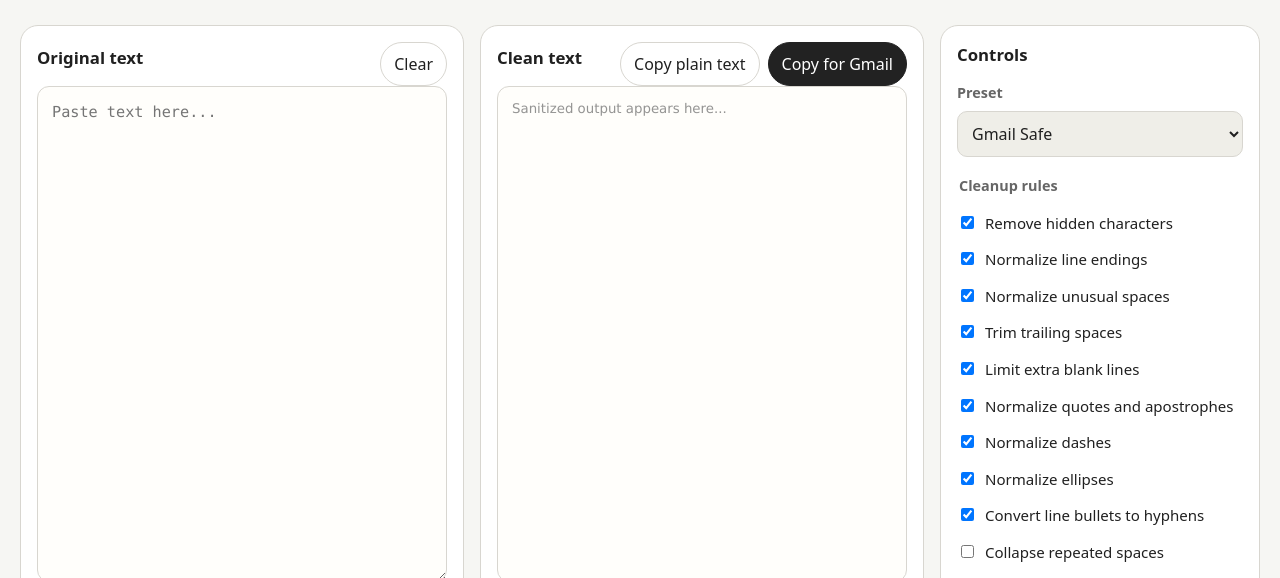
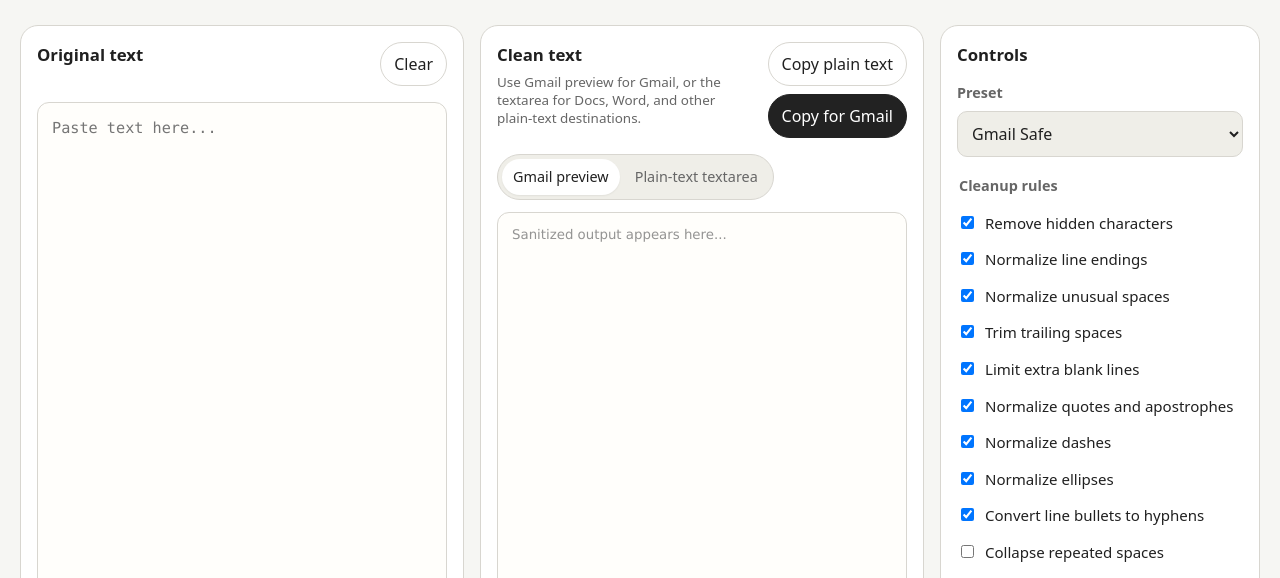
Before and after one commit to notdiogenes/clean-gpt, a plain HTML site: page index.html in a window 1280 px wide. Shown: the part 175-753 px from the top of the page. Drawn offline with Linux system fonts and the light colour scheme.

Commit message:
Add files via upload

```diff
--- a/app.js
+++ b/app.js
@@ -648,6 +648,9 @@
   function bindDom() {
     const input = document.getElementById("inputText");
     const output = document.getElementById("outputText");
+    const plainOutput = document.getElementById("plainOutputText");
+    const gmailViewButton = document.getElementById("gmailViewButton");
+    const plainViewButton = document.getElementById("plainViewButton");
     const copyButton = document.getElementById("copyButton");
     const gmailCopyButton = document.getElementById("gmailCopyButton");
     const clearButton = document.getElementById("clearButton");
@@ -675,6 +678,30 @@
         el.checked = Boolean(options[el.dataset.option]);
       });
       update();
+    }
+
+    function setOutputMode(mode) {
+      const showPlain = mode === "plain";
+
+      if (output) {
+        output.classList.toggle("is-hidden", showPlain);
+        output.setAttribute("aria-hidden", showPlain ? "true" : "false");
+      }
+
+      if (plainOutput) {
+        plainOutput.classList.toggle("is-hidden", !showPlain);
+        plainOutput.setAttribute("aria-hidden", showPlain ? "false" : "true");
+      }
+
+      if (gmailViewButton) {
+        gmailViewButton.classList.toggle("is-active", !showPlain);
+        gmailViewButton.setAttribute("aria-pressed", showPlain ? "false" : "true");
+      }
+
+      if (plainViewButton) {
+        plainViewButton.classList.toggle("is-active", showPlain);
+        plainViewButton.setAttribute("aria-pressed", showPlain ? "true" : "false");
+      }
     }
 
     function renderStats(result) {
@@ -761,6 +788,7 @@
     function update() {
       const result = sanitize(input.value, optionsFromUi());
       renderGmailHtmlPreview(output, result.cleanText);
+      if (plainOutput) plainOutput.value = result.cleanText;
       renderStats(result);
       renderChangeDetails(result);
       renderWarnings(result);
@@ -827,6 +855,7 @@
       copyButton.addEventListener("click", async () => {
         const result = sanitize(input.value, optionsFromUi());
         renderGmailHtmlPreview(output, result.cleanText);
+        if (plainOutput) plainOutput.value = result.cleanText;
         await copyTextWithFallback(result.cleanText, "Copied clean plain text.");
       });
     }
@@ -835,6 +864,7 @@
       gmailCopyButton.addEventListener("click", async () => {
         const result = sanitize(input.value, optionsFromUi());
         renderGmailHtmlPreview(output, result.cleanText);
+        if (plainOutput) plainOutput.value = result.cleanText;
         await copyGmailHtml(result.cleanText);
       });
     }
@@ -847,6 +877,20 @@
       });
     }
 
+    if (gmailViewButton) {
+      gmailViewButton.addEventListener("click", () => {
+        setOutputMode("gmail");
+      });
+    }
+
+    if (plainViewButton) {
+      plainViewButton.addEventListener("click", () => {
+        setOutputMode("plain");
+        if (plainOutput) plainOutput.focus();
+      });
+    }
+
+    setOutputMode("gmail");
     applyPreset("gmailSafe");
   }
 
--- a/index.html
+++ b/index.html
@@ -24,16 +24,27 @@
       <textarea id="inputText" spellcheck="true" placeholder="Paste text here..."></textarea>
     </section>
 
-    <section class="panel editor-panel" aria-labelledby="outputLabel">
+    <section class="panel editor-panel output-panel" aria-labelledby="outputLabel">
       <div class="panel-header">
-        <h2 id="outputLabel">Clean text</h2>
+        <div>
+          <h2 id="outputLabel">Clean text</h2>
+          <p class="panel-subtitle">Use Gmail preview for Gmail, or the textarea for Docs, Word, and other plain-text destinations.</p>
+        </div>
         <div class="button-row">
           <button id="copyButton" type="button" class="ghost-button">Copy plain text</button>
           <button id="gmailCopyButton" type="button" class="primary-button">Copy for Gmail</button>
         </div>
       </div>
+
+      <div class="output-toolbar" role="group" aria-label="Output view">
+        <button id="gmailViewButton" type="button" class="view-toggle is-active" aria-pressed="true">Gmail preview</button>
+        <button id="plainViewButton" type="button" class="view-toggle" aria-pressed="false">Plain-text textarea</button>
+      </div>
+
       <div id="outputText" class="gmail-compose-output" role="textbox" aria-readonly="true" tabindex="0" data-placeholder="Sanitized output appears here..."></div>
-      <p class="preview-note">Preview font: Verdana, Gmail normal size. “Copy for Gmail” writes Gmail-compatible HTML directly to the clipboard, with no added hidden characters.</p>
+      <textarea id="plainOutputText" class="plain-output is-hidden" readonly spellcheck="false" aria-label="Clean plain text output" placeholder="Sanitized output appears here..."></textarea>
+
+      <p class="preview-note">The Gmail button copies Gmail-compatible HTML. The textarea view is plain text only, useful for manual copy/paste into Google Docs, Word, forms, and editors.</p>
       <p id="status" class="status" aria-live="polite"></p>
     </section>
 
--- a/styles.css
+++ b/styles.css
@@ -101,12 +101,26 @@ h3 {
 
 .panel-header {
   display: flex;
-  align-items: center;
+  align-items: flex-start;
   justify-content: space-between;
-  gap: 12px;
+  gap: 16px;
+  margin-bottom: 16px;
 }
 
-.editor-panel textarea {
+.panel-header h2 {
+  margin-bottom: 0;
+}
+
+.panel-subtitle {
+  margin: 5px 0 0;
+  color: var(--muted);
+  font-size: 0.84rem;
+  line-height: 1.35;
+  max-width: 480px;
+}
+
+.editor-panel textarea,
+.plain-output {
   display: block;
   width: 100%;
   min-height: 62vh;
@@ -122,6 +136,17 @@ h3 {
 
 #inputText {
   font-family: ui-monospace, SFMono-Regular, Menlo, Monaco, Consolas, "Liberation Mono", monospace;
+}
+
+#plainOutputText.plain-output {
+  font-family: verdana, sans-serif;
+  font-size: 10pt;
+  line-height: normal;
+  letter-spacing: normal;
+}
+
+.is-hidden {
+  display: none !important;
 }
 
 #outputText.gmail-compose-output {
@@ -151,9 +176,37 @@ textarea:focus,
 button:focus,
 select:focus,
 a:focus,
+.view-toggle:focus,
 .gmail-compose-output:focus {
   outline: 3px solid color-mix(in srgb, var(--focus), transparent 70%);
   outline-offset: 2px;
+}
+
+.output-toolbar {
+  display: inline-flex;
+  gap: 4px;
+  margin: 0 0 12px;
+  padding: 4px;
+  border: 1px solid var(--border);
+  border-radius: 999px;
+  background: var(--soft);
+}
+
+.view-toggle {
+  border: 0;
+  border-radius: 999px;
+  padding: 7px 11px;
+  background: transparent;
+  color: var(--muted);
+  cursor: pointer;
+  font-size: 0.9rem;
+}
+
+.view-toggle.is-active,
+.view-toggle[aria-pressed="true"] {
+  background: var(--panel);
+  color: var(--ink);
+  box-shadow: 0 1px 2px rgba(0, 0, 0, 0.06);
 }
 
 .primary-button,
@@ -296,6 +349,7 @@ input[type="checkbox"] {
   }
 
   .editor-panel textarea,
+  .plain-output,
   #outputText.gmail-compose-output {
     min-height: 38vh;
   }
@@ -306,6 +360,7 @@ input[type="checkbox"] {
   gap: 8px;
   flex-wrap: wrap;
   justify-content: flex-end;
+  align-items: center;
 }
 
 @media (max-width: 680px) {
```
Also changed, not shown: README.md (added).
